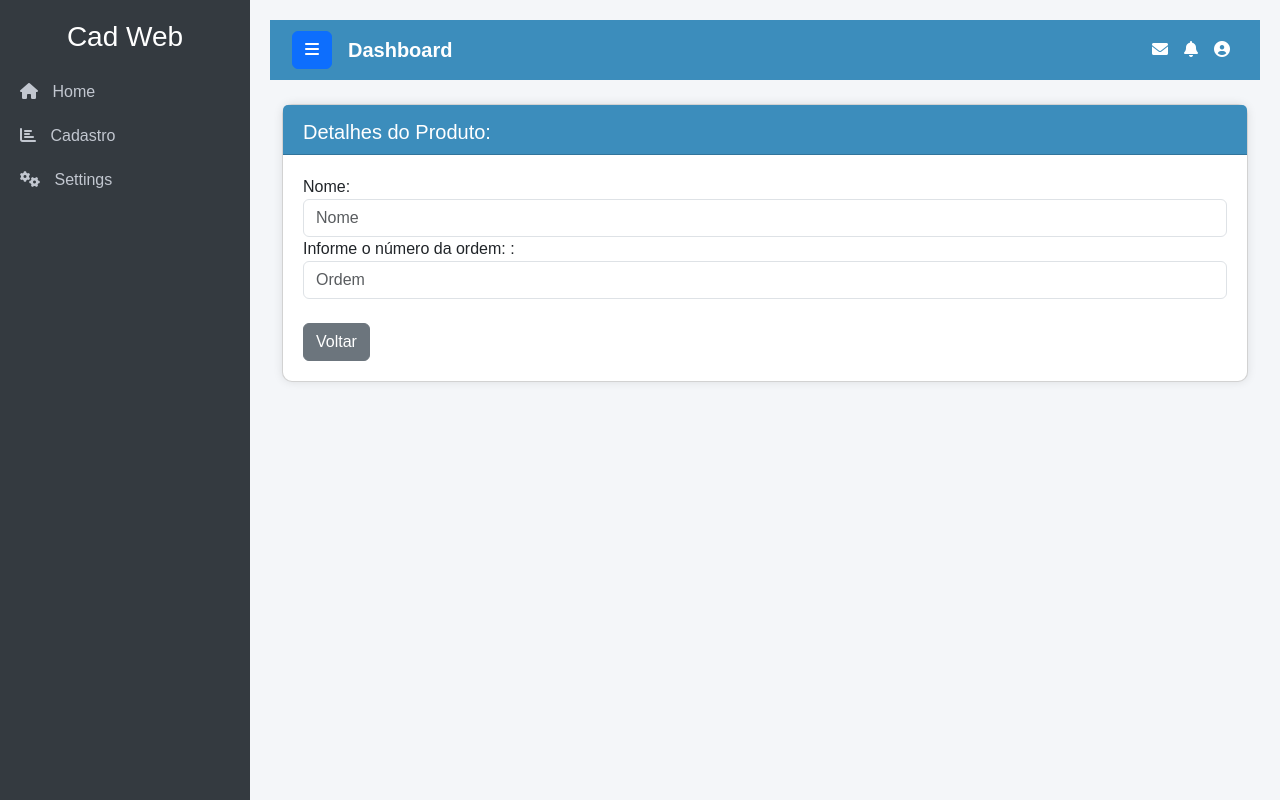
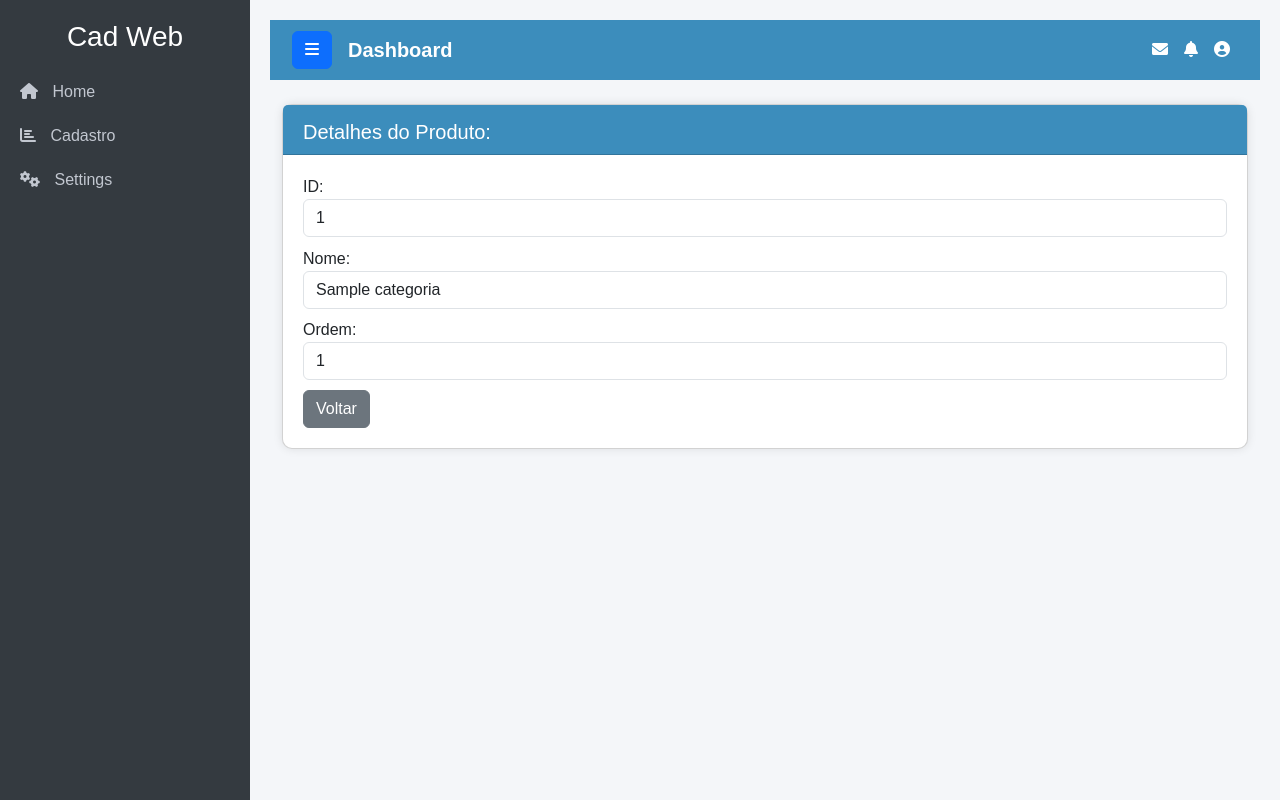
Before and after one commit to Y4NG0D/CadWeb, a Django app: template templates/categoria/detalhe.html in a window 1280 px wide. Run offline with Django 4.2, Linux system fonts and the light colour scheme; the template is opened without the code that fills it: values that come from a table or form of the project are taken from there, others are empty; tables that the repository leaves empty hold one stand-in row (values such as "Sample post"); some libraries are stand-ins or nearby versions.

Commit message:
CRUD 17/12

```diff
--- a/home/urls.py
+++ b/home/urls.py
@@ -5,7 +5,7 @@ urlpatterns = [
     path('', views.index, name="index"),
     path('categoria/lista/', views.categoria, name="lista"),
     path('categoria/forms/', views.formsCat, name='formsCat'),
-    path('editarCat/<int:pk>', views.editarCat, name='editarCat'),
-    path('categoria/detalheCat/<int:pk>', views.detalheCat, name='detalheCat'),
-    path('deletarCat/<int:pk>/', views.deletarCat, name='deletarCat'),
+    path('editarCat/<int:id>', views.editarCat, name='editarCat'),
+    path('categoria/detalheCat/<int:id>/', views.detalheCat, name='detalheCat'),
+    path('deletarCat/<int:id>/', views.deletarCat, name='deletarCat'),
 ]
--- a/templates/categoria/detalhe.html
+++ b/templates/categoria/detalhe.html
@@ -4,7 +4,14 @@
 
 {% block conteudo %}
 
-    {{form}} <br>
+    <label for="id_categoria">ID:</label>
+    <span class="form-control" style="margin-bottom: 0.6rem;">{{ categoria.id }}</span>
+
+    <label for="id_nome">Nome:</label>
+    <span class="form-control" style="margin-bottom: 0.6rem;">{{ categoria.nome }}</span>
+
+    <label for="id_ordem">Ordem:</label>
+    <span class="form-control" style="margin-bottom: 0.6rem;">{{ categoria.ordem }}</span>
 
     <button type="submit" class="btn btn-secondary" onclick="location.href='{% url 'lista' %}'">Voltar</button>
 
```
Also changed, not shown: home/views.py (+7 -6 lines).
